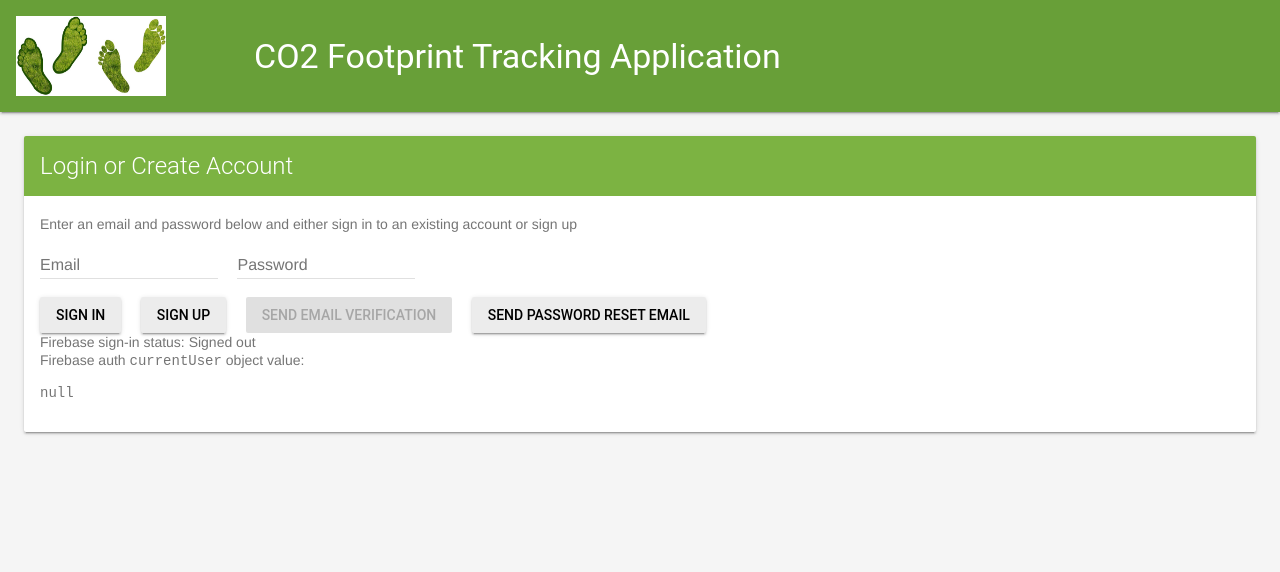
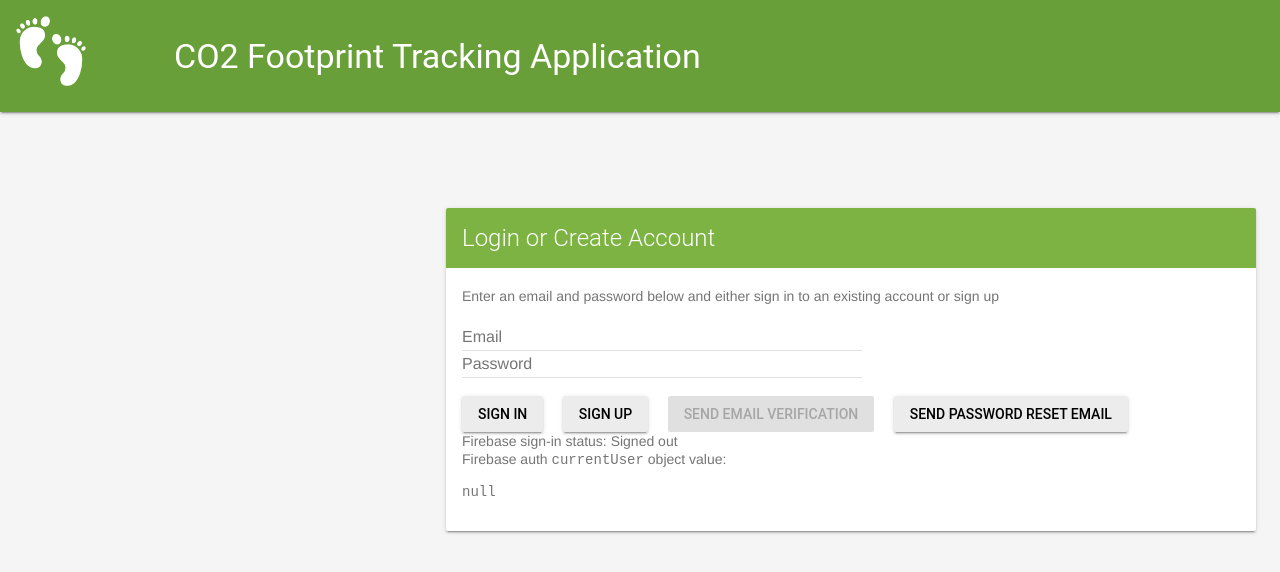
Before and after one commit to adam4321/carbon-tracker, a website: page index.html in a window 1280 px wide. Drawn offline with nearby package versions, Linux system fonts and the light colour scheme; no server answers.

Commit message:
replace logo and center login

```diff
--- a/css/style.css
+++ b/css/style.css
@@ -3,9 +3,19 @@
 *************************************************************/
 
 #foot-logo {
-    width: 20px;
+    height: 70px;
 }
 
 #login-box {
+    width: 1000px;
+    margin-top: 80px;
+    margin-left: 430px;
+}
+
+#email {
     width: 400px;
 }
+
+#password {
+    width: 400px;
+}
--- a/index.html
+++ b/index.html
@@ -19,7 +19,7 @@
   <link rel="stylesheet" href="https://fonts.googleapis.com/icon?family=Material+Icons">
   <script defer src="https://code.getmdl.io/1.1.3/material.min.js"></script>
   <link rel="shortcut icon" href="./images/favicon.ico"/>
-  <link type="text/css" href="./css/style.css">
+  <link type="text/css" rel="stylesheet" href="./css/style.css">
 
     <!-- Import and configure the Firebase SDK -->
     <!-- The core Firebase JS SDK is always required and must be listed first -->
@@ -50,7 +50,7 @@
     <!-- Header section containing title -->
     <header class="mdl-layout__header mdl-color-text--white mdl-color--light-green-700">
         <div class="mdl-cell mdl-cell--12-col mdl-cell--12-col-tablet mdl-grid">
-            <img id="foot-logo" src="./images/Green_feet.jpg" alt="Pair of green feet" width="150">
+            <img id="foot-logo" src="./images/baby-feet-icon-11.jpg" alt="Pair of green feet">
         <div class="mdl-layout__header-row mdl-cell mdl-cell--12-col mdl-cell--12-col-tablet mdl-cell--8-col-desktop">
             <h3>CO2 Footprint Tracking Application</h3>
         </div>
@@ -61,16 +61,16 @@
         <div class="mdl-cell mdl-cell--12-col mdl-cell--12-col-tablet mdl-grid">
 
         <!-- Container for the demo -->
-        <div class="mdl-card mdl-shadow--2dp mdl-cell mdl-cell--12-col mdl-cell--12-col-tablet mdl-cell--12-col-desktop">
+        <div class="mdl-card mdl-shadow--2dp mdl-cell mdl-cell--12-col mdl-cell--12-col-tablet mdl-cell--12-col-desktop" id="login-box">
             <div class="mdl-card__title mdl-color--light-green-600 mdl-color-text--white">
             <h2 class="mdl-card__title-text">Login or Create Account</h2>
             </div>
             <div class="mdl-card__supporting-text mdl-color-text--grey-600">
             <p>Enter an email and password below and either sign in to an existing account or sign up</p>
 
-            <input class="mdl-textfield__input" style="display:inline;width:auto;" type="text" id="email" name="email" placeholder="Email"/>
+            <input class="mdl-textfield__input" style="display:inline;" type="text" id="email" name="email" placeholder="Email"/>
             &nbsp;&nbsp;&nbsp;
-            <input class="mdl-textfield__input" style="display:inline;width:auto;" type="password" id="password" name="password" placeholder="Password"/>
+            <input class="mdl-textfield__input" style="display:inline;" type="password" id="password" name="password" placeholder="Password"/>
             <br/><br/>
             <button disabled class="mdl-button mdl-js-button mdl-button--raised" id="quickstart-sign-in" name="signin">Sign In</button>
             &nbsp;&nbsp;&nbsp;
--- a/js/index.js
+++ b/js/index.js
@@ -134,6 +134,7 @@ function initApp() {
             var uid = user.uid;
             var providerData = user.providerData;
             // [START_EXCLUDE]
+            console.log(user);
             document.getElementById('quickstart-sign-in-status').textContent = 'Signed in';
             document.getElementById('quickstart-sign-in').textContent = 'Sign out';
             document.getElementById('quickstart-account-details').textContent = JSON.stringify(user, null, '  ');
@@ -144,6 +145,7 @@ function initApp() {
         } else {
             // User is signed out.
             // [START_EXCLUDE]
+            console.log(user);
             document.getElementById('quickstart-sign-in-status').textContent = 'Signed out';
             document.getElementById('quickstart-sign-in').textContent = 'Sign in';
             document.getElementById('quickstart-account-details').textContent = 'null';
```
Also changed, not shown: images/Green_feet.jpg (deleted), images/baby-feet-icon-11.jpg (added).
